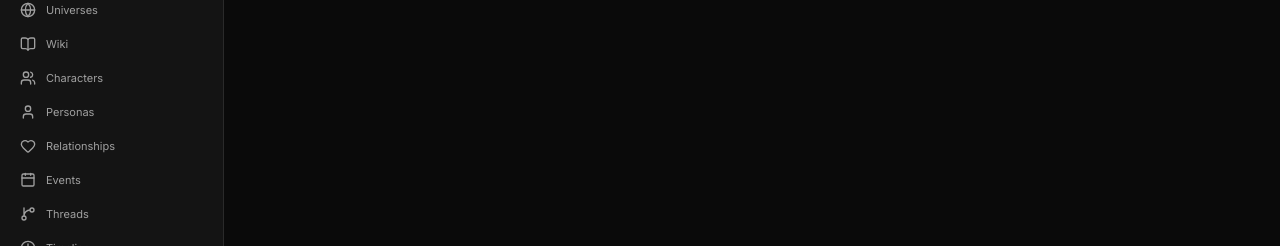
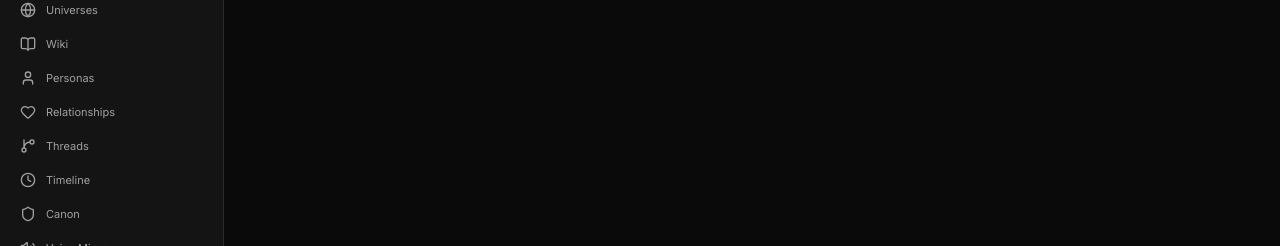
Before and after one commit to Jake-Dennis/Roleplay-Engine, a Next.js app: page /graph in a window 1280 px wide. Shown: the part 348-594 px from the top of the page. Built offline with nearby package versions, Linux system fonts and the light colour scheme; no server answers.

Commit message:
fix: remove dead sidebar links (characters, events redirect to /wiki)
Both /characters and /events are 5-line redirect pages to /wiki.
Removed from navItems and cleaned up unused lucide-react imports
(Calendar, duplicate Users). Sidebar reduced from 18 to 16 items.

```diff
--- a/src/app/(app)/app-layout-shell.tsx
+++ b/src/app/(app)/app-layout-shell.tsx
@@ -8,12 +8,10 @@ import {
   LayoutDashboard,
   BookOpen,
   Globe,
-  Users,
   Settings,
   LogOut,
   Sparkles,
   Heart,
-  Calendar,
   Shield,
   Volume2,
   Network,
@@ -44,10 +42,8 @@ const navItems = [
   { href: "/session", label: "Sessions", icon: MessageSquare },
   { href: "/universe", label: "Universes", icon: Globe },
   { href: "/wiki", label: "Wiki", icon: BookOpen },
-  { href: "/characters", label: "Characters", icon: Users },
   { href: "/personas", label: "Personas", icon: User },
   { href: "/relationships", label: "Relationships", icon: Heart },
-  { href: "/events", label: "Events", icon: Calendar },
   { href: "/narrative-threads", label: "Threads", icon: GitBranch },
   { href: "/timeline", label: "Timeline", icon: Clock },
   { href: "/wiki?filter=locked", label: "Canon", icon: Shield },
```
